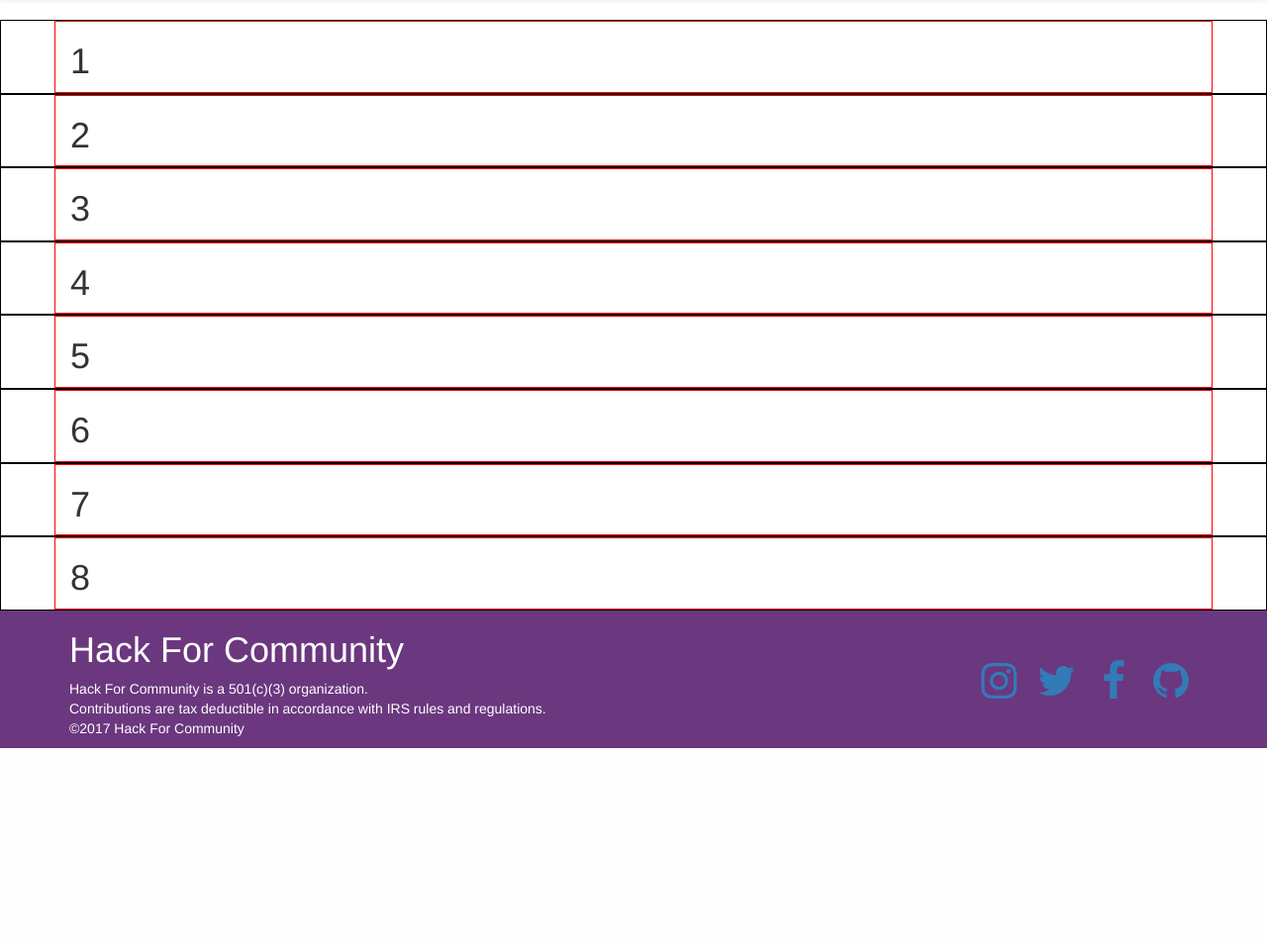
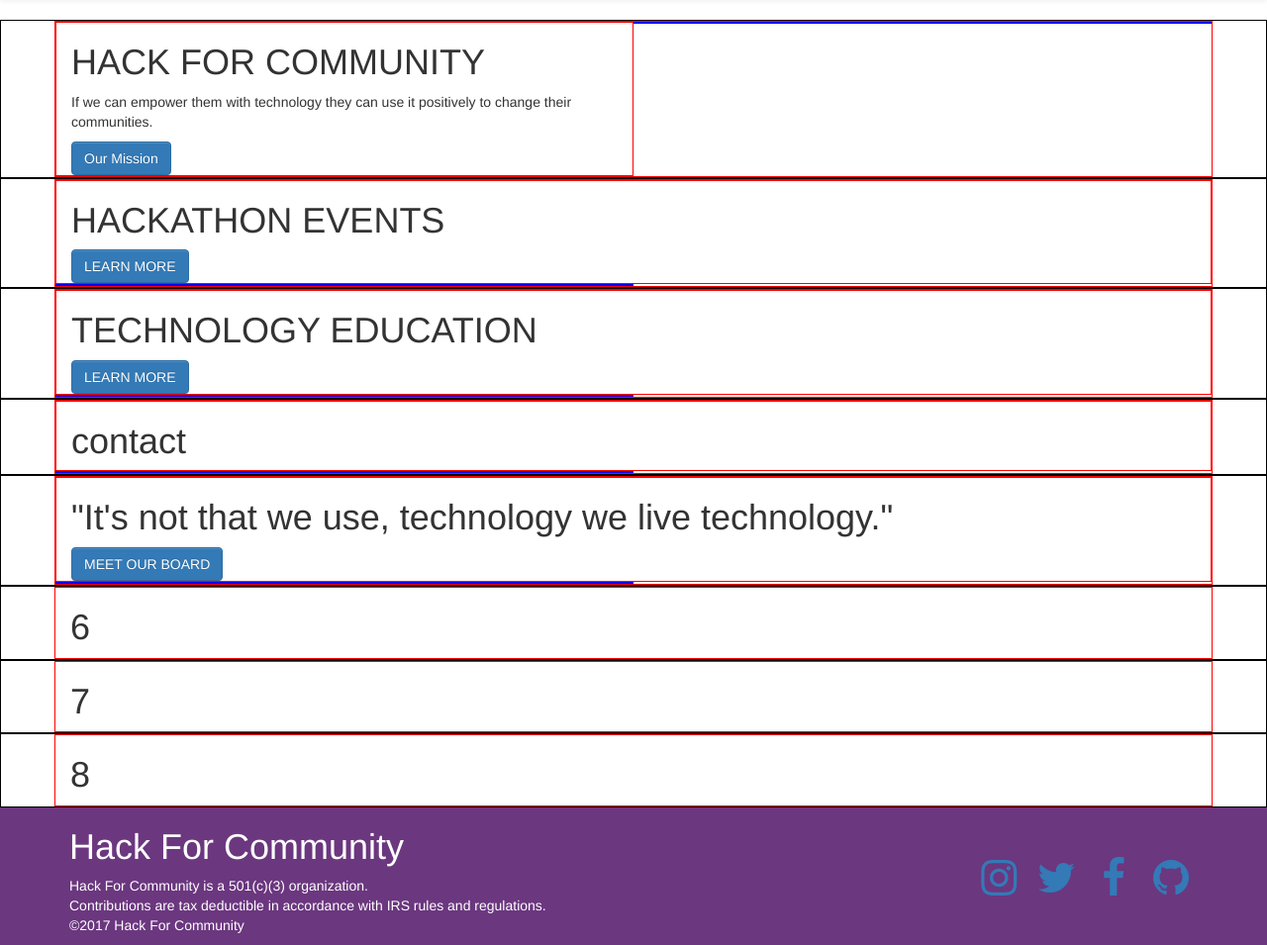
Before and after one commit to hackforcommunity/hackforcommunity, a CodeIgniter app: page /database/index.php/welcome/index in a window 1280 px wide. Shown: the part 79-1034 px from the top of the page at 99% size. Before the commit the page ends 835 px from the top, so only its background shows below. Run offline with CodeIgniter, Linux system fonts and the light colour scheme; some libraries are stand-ins or nearby versions.

Commit message:
begin adding content

```diff
--- a/application/views/welcome_message.php
+++ b/application/views/welcome_message.php
@@ -10,10 +10,12 @@
 <div class="section" style="border: solid 1px black">
   <div class="container">
     <div class="row" style="border: solid 1px red" >
-      <div class="col-md-12">
-        <h1>1</h1>
+      <div class="col-md-6" style="border: solid 1px red">
+        <h1>HACK FOR COMMUNITY</h1>
+        <p>If we can empower them with technology they can use it positively to change their communities.</p>
+        <a href="#" class="btn btn-primary outline">Our Mission</a>
       </div>
-      <div class="col-md-6">
+      <div class="col-md-6" style="border: solid 1px blue">
 
       </div>
     </div>
@@ -23,10 +25,11 @@
 <div class="section" style="border: solid 1px black">
   <div class="container">
     <div class="row" style="border: solid 1px red">
-      <div class="col-md-12">
-      <h1>2</h1>
+      <div class="col-md-12" style="border: solid 1px red">
+      <h1>HACKATHON EVENTS</h1>
+      <a href="#" class="btn btn-primary">LEARN MORE</a>
       </div>
-      <div class="col-md-6">
+      <div class="col-md-6" style="border: solid 1px blue">
 
       </div>
     </div>
@@ -36,10 +39,11 @@
 <div class="section" style="border: solid 1px black">
   <div class="container">
     <div class="row" style="border: solid 1px red">
-      <div class="col-md-12">
-      <h1>3</h1>
+      <div class="col-md-12" style="border: solid 1px red">
+      <h1>TECHNOLOGY EDUCATION</h1>
+      <a href="#" class="btn btn-primary">LEARN MORE</a>
       </div>
-      <div class="col-md-6">
+      <div class="col-md-6" style="border: solid 1px blue">
 
       </div>
     </div>
@@ -49,10 +53,10 @@
 <div class="section" style="border: solid 1px black">
   <div class="container">
     <div class="row" style="border: solid 1px red">
-      <div class="col-md-12">
-      <h1>4</h1>
+      <div class="col-md-12" style="border: solid 1px red">
+      <h1>contact</h1>
       </div>
-      <div class="col-md-6">
+      <div class="col-md-6" style="border: solid 1px blue">
 
       </div>
     </div>
@@ -62,10 +66,11 @@
 <div class="section" style="border: solid 1px black">
   <div class="container">
     <div class="row" style="border: solid 1px red">
-      <div class="col-md-12">
-      <h1>5</h1>
+      <div class="col-md-12" style="border: solid 1px red">
+      <h1>"It's not that we use, technology we live technology."</h1>
+      <a href="#" class="btn btn-primary">MEET OUR BOARD</a>
       </div>
-      <div class="col-md-6">
+      <div class="col-md-6" style="border: solid 1px blue">
 
       </div>
     </div>
```
